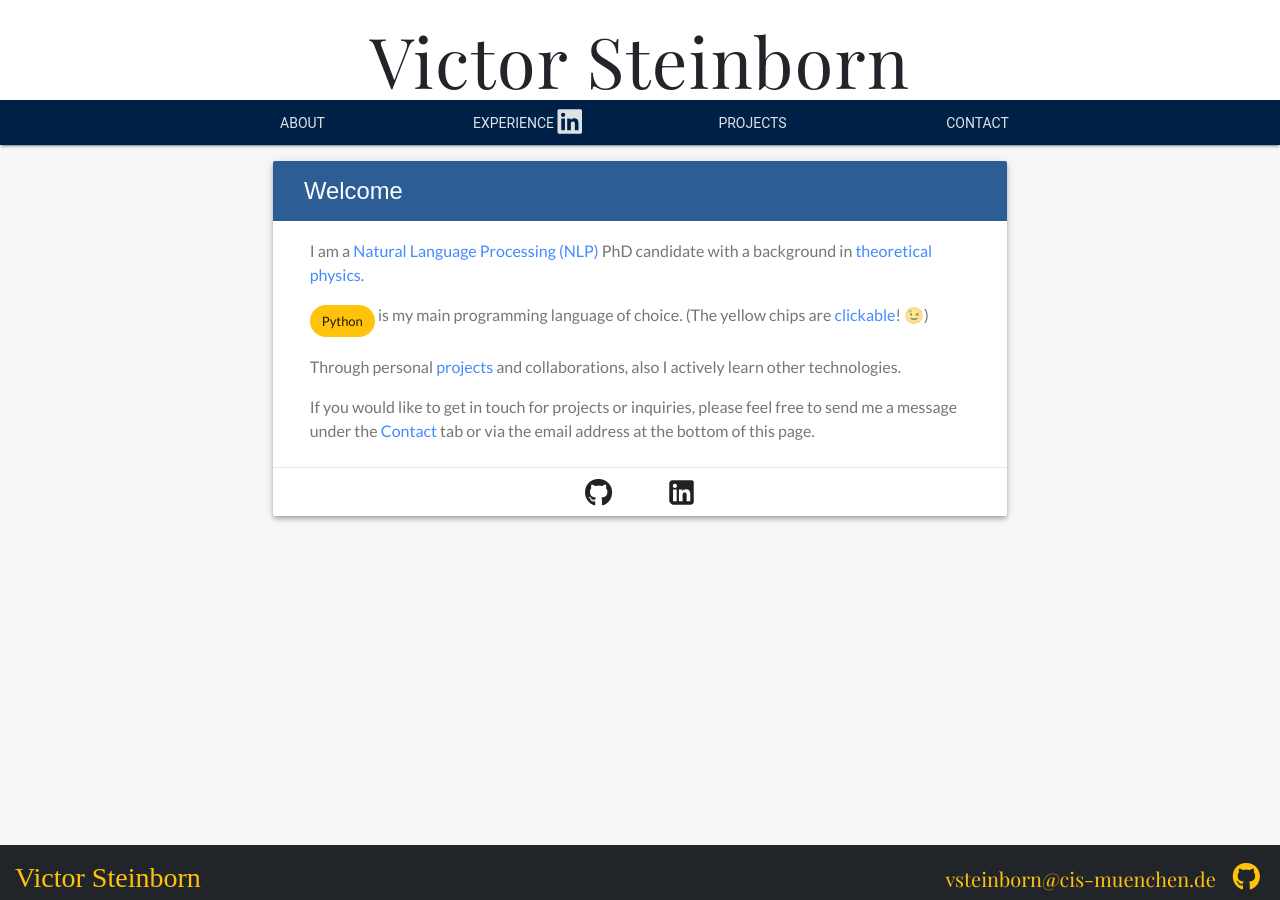
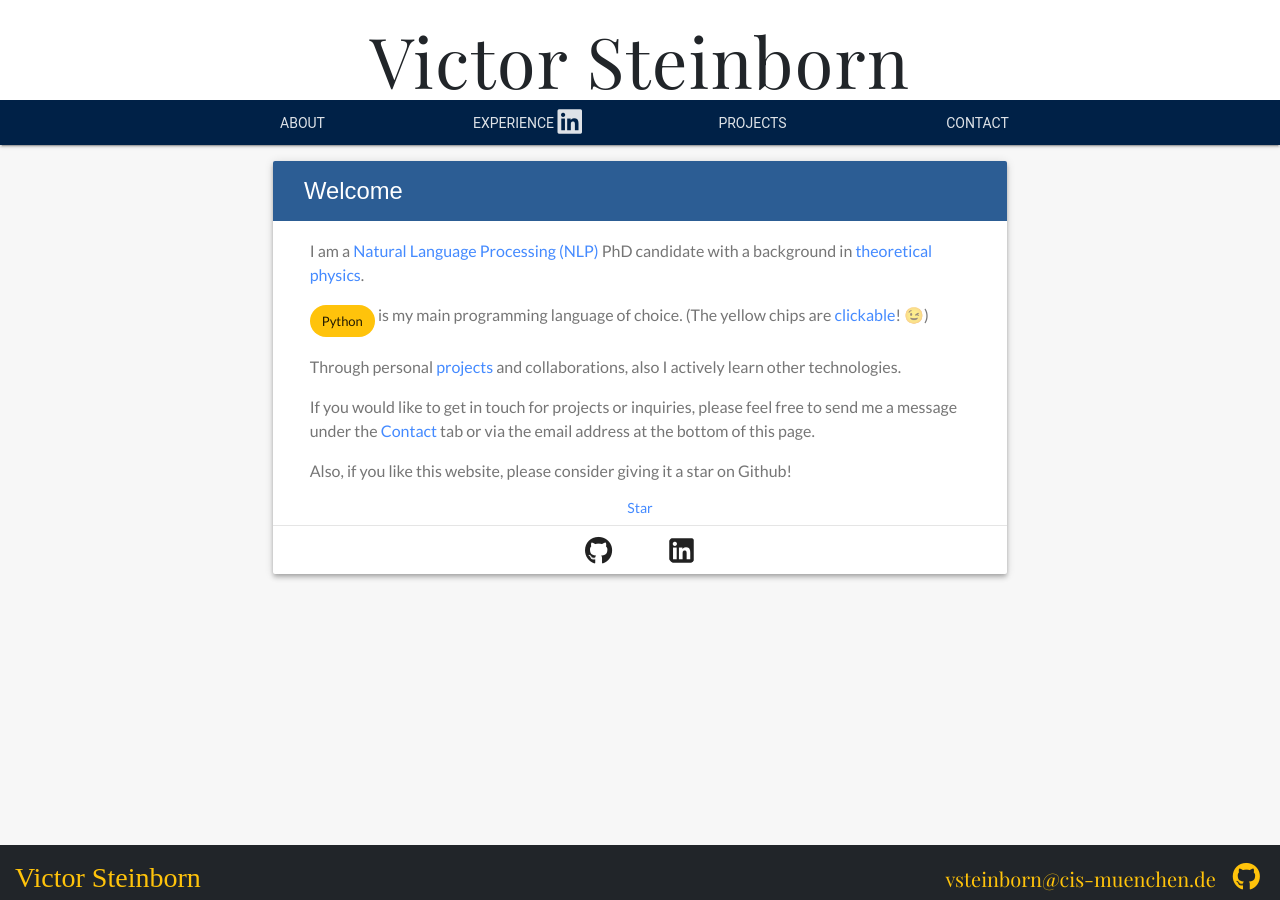
Before and after one commit to VSteinborn/VSteinborn.github.io, a Jekyll site: the page built from index.html, in a window 1280 px wide. Built offline with Jekyll 4.4.1, drawn with Linux system fonts in a browser that asks for light colours; nearby versions of some CDN libraries; emoji names are drawn with the system emoji font; some web fonts are replaced.

Commit message:
add star

```diff
--- a/index.html
+++ b/index.html
@@ -25,6 +25,13 @@ title: "Welcome"
                 If you would like to get in touch for projects or inquiries, please feel free to send me a message under
                 the <a href="/contact">Contact</a> tab or via the email address at the bottom of this page.
             </p>
+            <p>
+                Also, if you like this website, please consider giving it a star on Github! <br>
+            </p>
+            <div class="center-text">
+                <script async defer src="https://buttons.github.io/buttons.js"></script>
+                <a class="github-button" href="https://github.com/vsteinborn/VSteinborn.github.io" data-icon="octicon-star" data-size="large" aria-label="Star vsteinborn/VSteinborn.github.io on GitHub">Star</a>
+            </div>
         </div>
     </div>
     <div class="mdl-card__actions mdl-card--border center-text">
```
